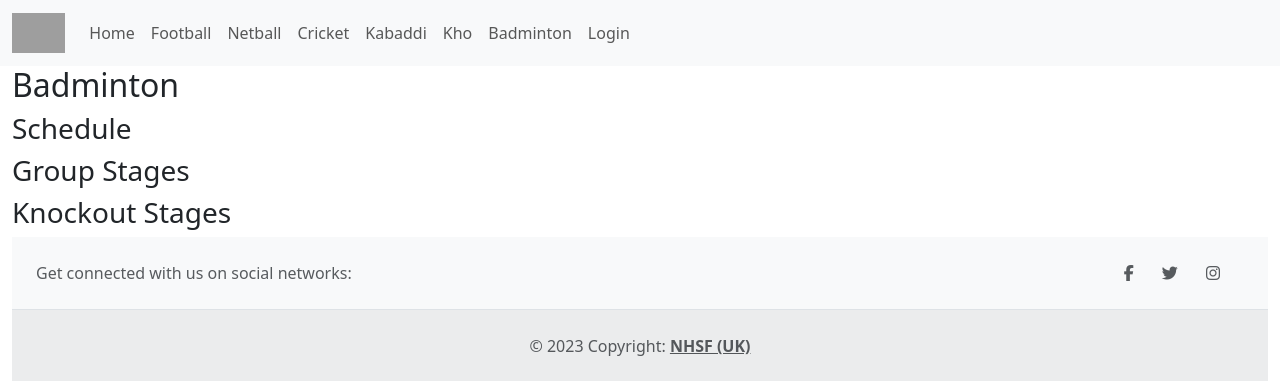
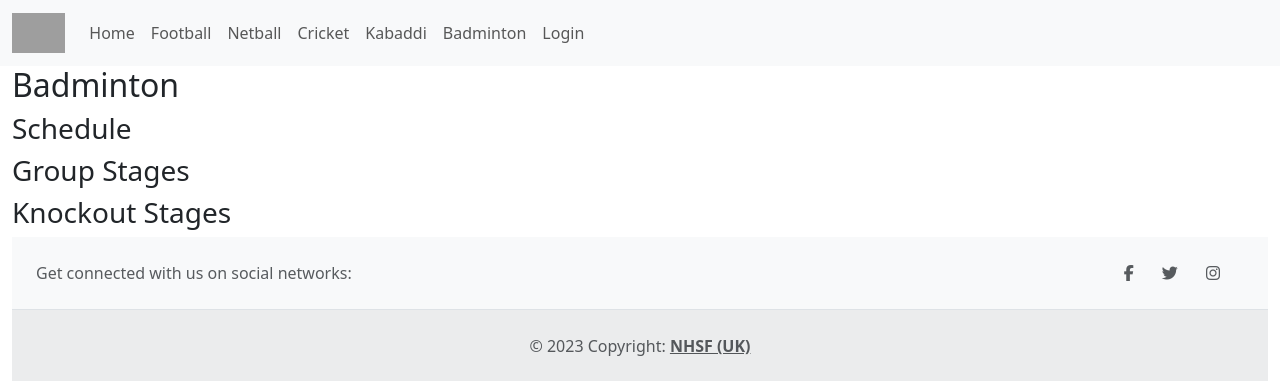
Before and after one commit to ShivamAmratlalPatel/nhsf_nationals, a Django app: page /badminton/ in a window 1280 px wide. Shown: the top 381 px of the page. Run offline with Django 3.2, Linux system fonts and the light colour scheme; data that the repository does not hold is empty; parts of the project's set-up code (start-up, migrations or seed data) failed here and were passed over; some libraries are stand-ins or nearby versions; grey boxes are pictures that could not be loaded.

Commit message:
Removed link to kho website

```diff
--- a/home/templates/base.html
+++ b/home/templates/base.html
@@ -49,9 +49,9 @@
                 <li class="nav-item">
                     <a class="nav-link" href="/kabaddi/">Kabaddi</a>
                 </li>
-                <li class="nav-item">
-                    <a class="nav-link" href="/kho/">Kho</a>
-                </li>
+                {#                <li class="nav-item">#}
+                {#                    <a class="nav-link" href="/kho/">Kho</a>#}
+                {#                </li>#}
                 <li class="nav-item">
                     <a class="nav-link" href="/badminton/">Badminton</a>
                 </li>
```
